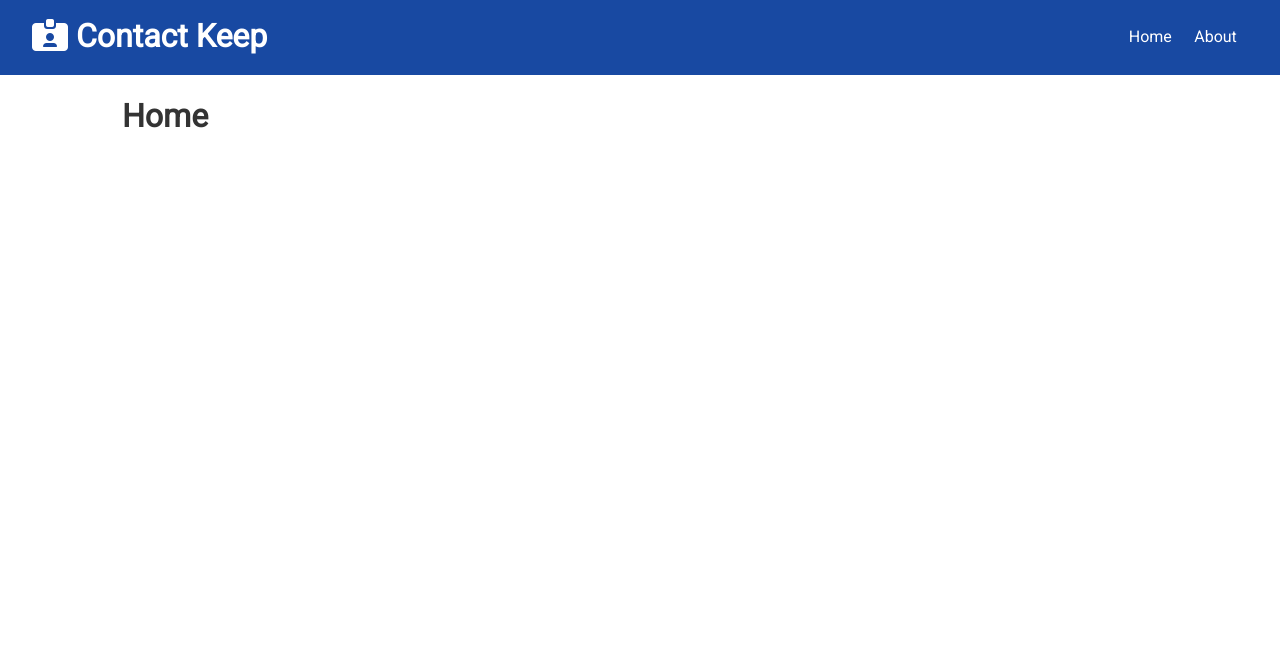
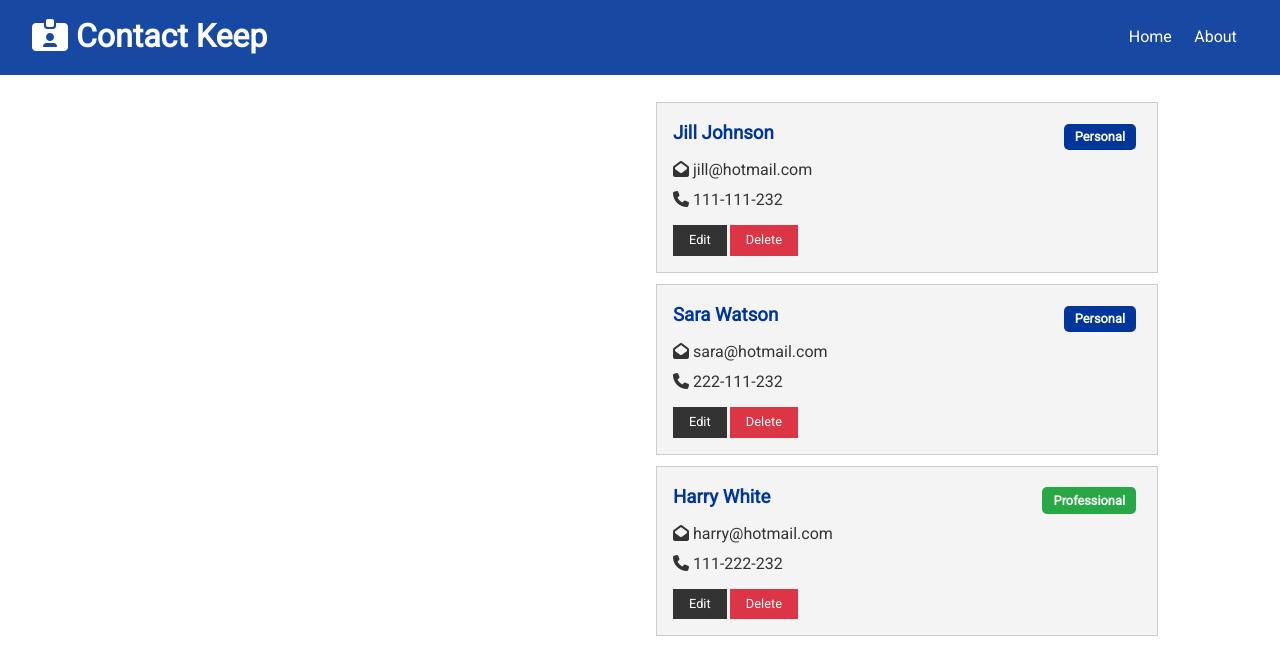
Before and after one commit to ramanmangla/ContactKeep, a React (Create React App) app in the folder client/: page / in a window 1280 px wide. Shown: the top 658 px of the page. Built offline with nearby package versions, Linux system fonts and the light colour scheme.

Commit message:
Created components for ContactItem and Contacts and added them to the Home component

```diff
--- /dev/null
+++ b/client/src/components/contacts/ContactItem.js
@@ -0,0 +1,45 @@
+import React from "react";
+import PropTypes from "prop-types";
+
+const ContactItem = ({ contact }) => {
+  const { id, name, email, phone, type } = contact;
+
+  return (
+    <div className='card bg-light'>
+      <h3 className='text-primary text-left'>
+        {name}{" "}
+        <span
+          style={{ float: "right" }}
+          className={
+            "badge " +
+            (type === "professional" ? "badge-success" : "badge-primary")
+          }
+        >
+          {type.charAt(0).toUpperCase() + type.slice(1)}
+        </span>
+      </h3>
+      <ul className='list'>
+        {email && (
+          <li>
+            <i className='fas fa-envelope-open' /> {email}
+          </li>
+        )}
+        {email && (
+          <li>
+            <i className='fas fa-phone' /> {phone}
+          </li>
+        )}
+      </ul>
+      <p>
+        <button className='btn btn-dark btn-sm'>Edit</button>
+        <button className='btn btn-danger btn-sm'>Delete</button>
+      </p>
+    </div>
+  );
+};
+
+ContactItem.propTypes = {
+  contact: PropTypes.object.isRequired
+};
+
+export default ContactItem;
--- /dev/null
+++ b/client/src/components/contacts/Contacts.js
@@ -0,0 +1,18 @@
+import React, { Fragment, useContext } from "react";
+import ContactContext from "../../context/contact/contactContext";
+import ContactItem from "./ContactItem";
+
+const Contacts = () => {
+  const contactContext = useContext(ContactContext);
+  const { contacts } = contactContext;
+
+  return (
+    <Fragment>
+      {contacts.map(contact => (
+        <ContactItem key={contact.id} contact={contact} />
+      ))}
+    </Fragment>
+  );
+};
+
+export default Contacts;
--- a/client/src/components/pages/Home.js
+++ b/client/src/components/pages/Home.js
@@ -1,9 +1,13 @@
-import React from 'react';
+import React from "react";
+import Contacts from "../contacts/Contacts";
 
 const Home = () => {
   return (
-    <div>
-      <h1>Home</h1>
+    <div className='grid-2'>
+      <div>{/* {Contact form} */}</div>
+      <div>
+        <Contacts />
+      </div>
     </div>
   );
 };
--- a/client/src/context/contact/contactContext.js
+++ b/client/src/context/contact/contactContext.js
@@ -1,5 +1,5 @@
-import { createContext } from 'react';
+import { createContext } from "react";
 
-const contactContext = createContext();
+const ContactContext = createContext();
 
-export default contactContext;
+export default ContactContext;
```
Also changed, not shown: client/src/App.js (+8 -7 lines), client/src/index.js (+4 -8 lines).
